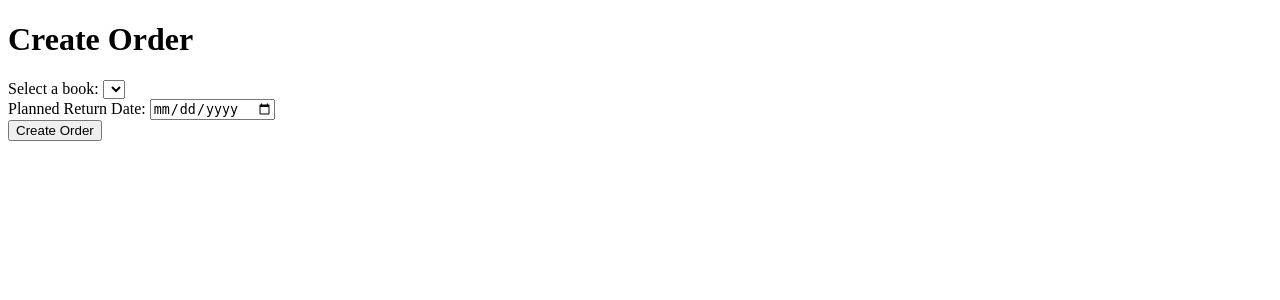
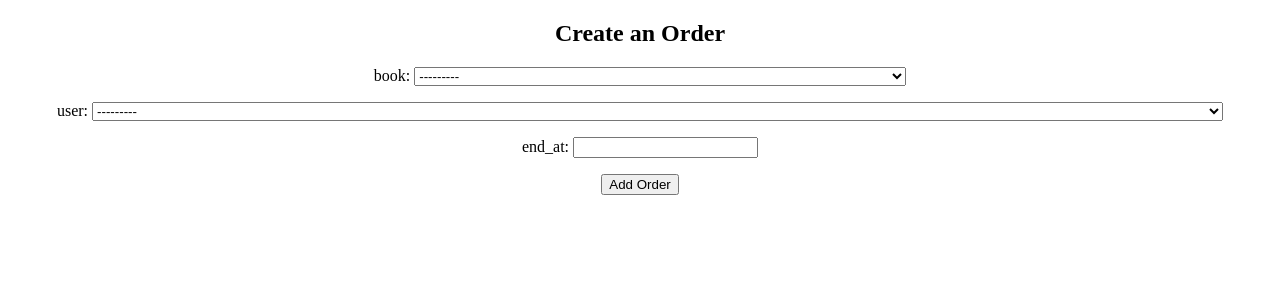
Before and after one commit to guvzan/Sprint-14, a Django app: page /order/create/ in a window 1280 px wide. Shown: the top 300 px of the page. Run offline with Django 4.2, Linux system fonts and the light colour scheme; tables that the repository leaves empty hold one stand-in row (values such as "Sample post"); lists and menus that the app fills with data are empty.

Commit message:
Completed task order

```diff
--- /dev/null
+++ b/library/order/forms.py
@@ -0,0 +1,9 @@
+from django import forms
+
+from .models import Order
+
+class OrderForm(forms.ModelForm):
+    class Meta:
+        model = Order
+        fields = ['book', 'user', 'end_at']
+        labels = {'book': 'book', 'user': 'user', 'end_at': 'end_at'}
--- a/library/order/models.py
+++ b/library/order/models.py
@@ -24,7 +24,7 @@ class Order(models.Model):
     user = models.ForeignKey(CustomUser, on_delete=models.CASCADE, default=None)
     created_at = models.DateTimeField(auto_now_add=True)
     end_at = models.DateTimeField(default=None, null=True, blank=True)
-    plated_end_at = models.DateTimeField(default=None)
+    plated_end_at = models.DateTimeField(default=None, null=True)
 
     def __str__(self):
         """
--- a/library/order/templates/order/create_order.html
+++ b/library/order/templates/order/create_order.html
@@ -4,20 +4,16 @@
     <title>Create Order</title>
 </head>
 <body>
-    <h1>Create Order</h1>
-    <form method="post">
+
+<div align="center">
+    <h2>Create an Order</h2>
+    <form method="post" action="{% url 'order:create_order' %}">
         {% csrf_token %}
-        <label for="book_id">Select a book:</label>
-        <select name="book_id" id="book_id">
-            {% for book in books %}
-                <option value="{{ book.id }}">{{ book.title }}</option>
-            {% endfor %}
-        </select>
-        <br>
-        <label for="plated_end_at">Planned Return Date:</label>
-        <input type="date" name="plated_end_at" id="plated_end_at">
-        <br>
-        <input type="submit" value="Create Order">
+        {{ form.as_p }}
+
+        <button type="submit">Add Order</button>
     </form>
+</div>
+
 </body>
 </html>
--- a/library/order/urls.py
+++ b/library/order/urls.py
@@ -8,4 +8,5 @@ urlpatterns = [
     path('my/', views.my_orders, name='my_orders'),
     path('create/', views.create_order, name='create_order'),
     path('close/<int:order_id>/', views.close_order, name='close_order'),
+    path('edit/<int:order_id>/', views.edit_order, name='edit_order'),
 ]
--- a/library/order/views.py
+++ b/library/order/views.py
@@ -1,6 +1,8 @@
 from django.shortcuts import render, redirect
+
+from book.models import Book
+from .forms import OrderForm
 from .models import Order
-from book.models import Book
 
 def all_orders(request):
     orders = Order.objects.all()
@@ -14,16 +16,31 @@ def my_orders(request):
 
 
 def create_order(request):
-    if request.method == 'POST':
-        user = request.user
-        book_id = request.POST.get('book_id')
-        plated_end_at = request.POST.get('plated_end_at')
-        book = Book.objects.get(pk=book_id)
-        Order.create(user, book, plated_end_at)
-        return redirect('all_orders')
+    if request.method != 'POST':
+        form = OrderForm()
     else:
-        books = Book.objects.all()
-        return render(request, 'order/create_order.html', {'books': books})
+        form = OrderForm(data=request.POST)
+        if form.is_valid():
+            form.save()
+            return redirect('order:all_orders')
+    context = {'form': form}
+    return render(request, 'order/create_order.html', context)
+
+
+def edit_order(request, order_id):
+    order = Order.objects.get(id=order_id)
+    if request.method != 'POST':
+        form = OrderForm(instance=order)
+    else:
+        form = OrderForm(instance=order, data=request.POST)
+        if form.is_valid():
+            form.save()
+            return redirect('order:all_orders')
+    context = {
+        'form': form,
+        'order': order,
+    }
+    return render(request, 'order/edit_order.html', context)
 
 
 def close_order(request, order_id):
```
Also changed, not shown: library/order/templates/order/all_orders.html (+9 -3 lines), library/order/templates/order/edit_order.html (added, +21 -0 lines), library/order/migrations/0002_alter_order_plated_end_at.py (added).
